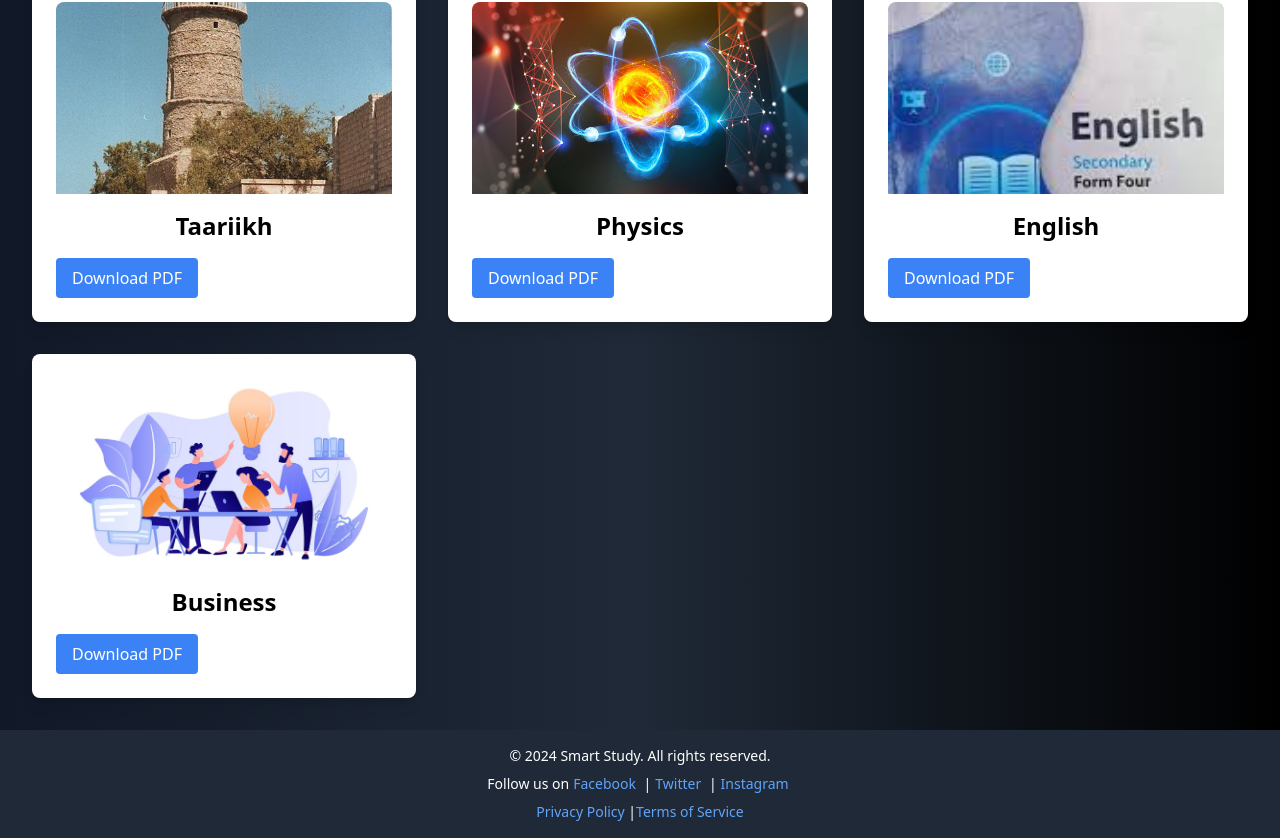
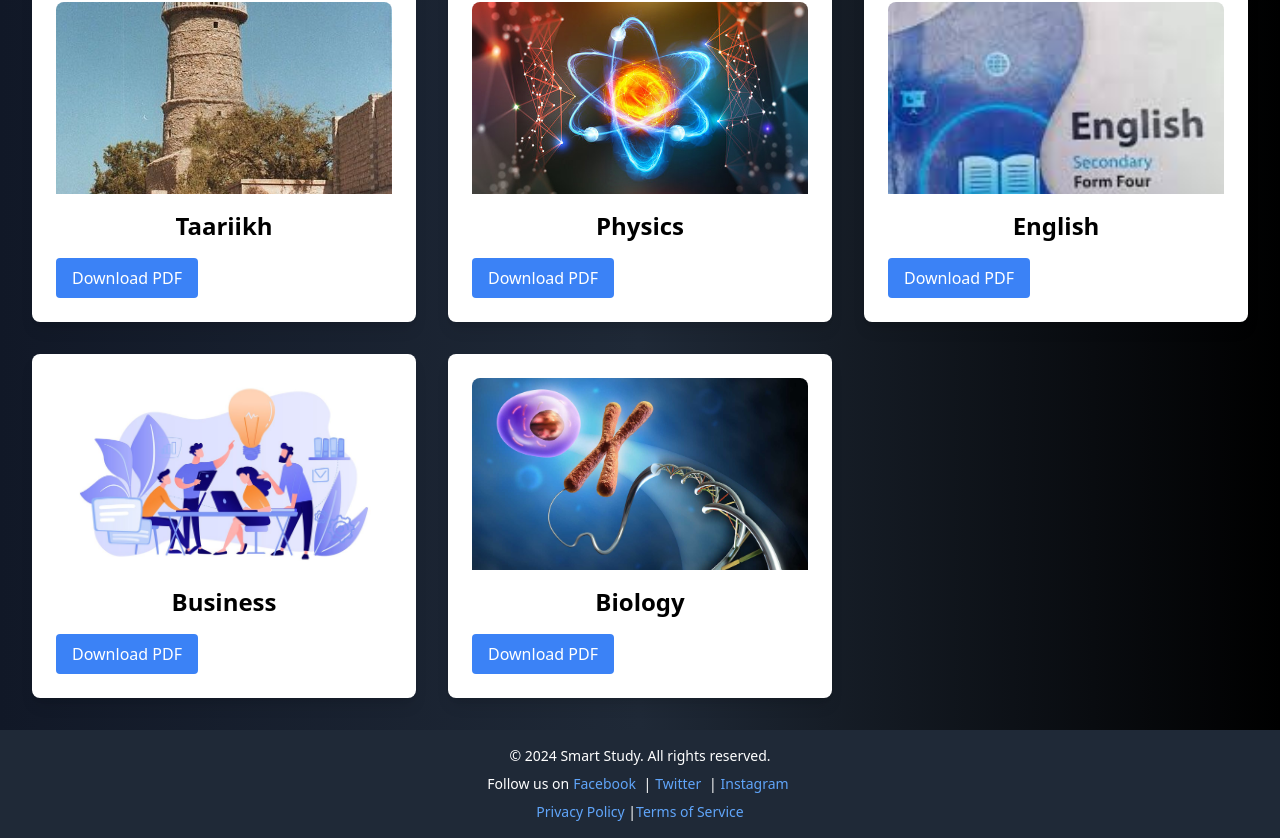
Before and after one commit to engabdullah-2024/Smart-Study, a React (Vite) app: page / in a window 1280 px wide. Shown: the part 690-1528 px from the top of the page. Built offline with nearby package versions, Linux system fonts and the light colour scheme.

Commit message:
Added For Biology

```diff
--- a/src/pages/HomePage.jsx
+++ b/src/pages/HomePage.jsx
@@ -8,6 +8,7 @@ import English from '../images/English.jpeg';
 import Business from '../images/Business.jpg';
 import Taariikh from '../images/Taariikh.jpg';
 import Somali from '../images/Somali.jpg';
+import Bio from '../images/Bio.jpg';
 
 const HomePage = () => {
   const [selectedSubject, setSelectedSubject] = useState(null); // Track clicked subject
@@ -20,6 +21,7 @@ const HomePage = () => {
     { name: "Physics", image: Physics, pdf: "/pdf/Physics.pdf", description: "Physics explains the fundamental laws of nature and the universe." },
     { name: "English", image: English, pdf: "/pdf/English.pdf", description: "English helps students develop communication skills in the English language." },
     { name: "Business", image: Business, pdf: "/pdf/Business.pdf", description: "Business introduces students to economics, entrepreneurship, and finance." },
+    { name: "Biology", image: Bio, pdf: "/pdf/Biology.pdf", description: " introduces students to the study of living organisms, their structure, function, growth, and evolution." },
   ];
 
   const handleDownload = (subject) => {
```
Also changed, not shown: 1 other file (tests, documents, lock files or other folders).
